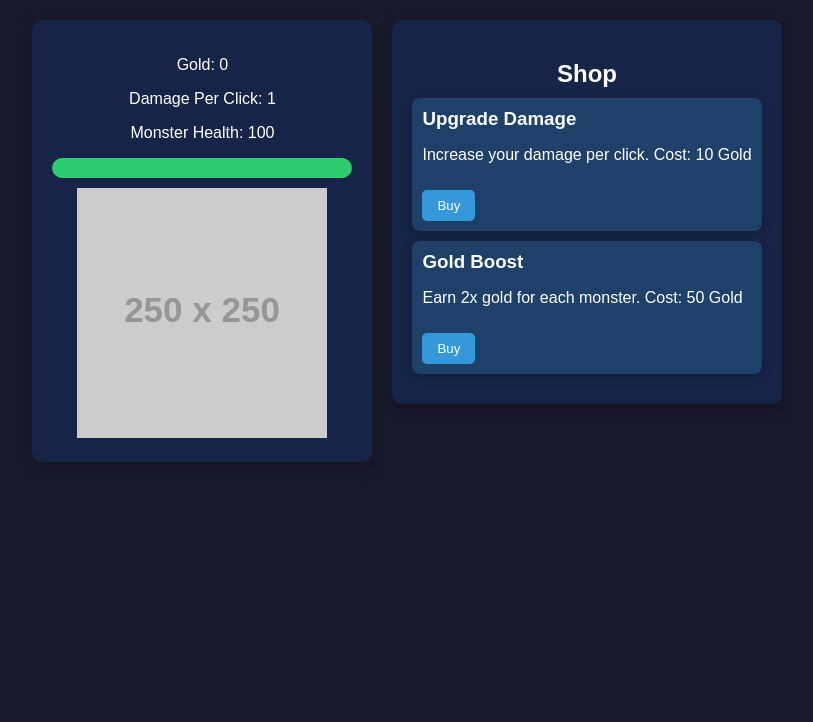
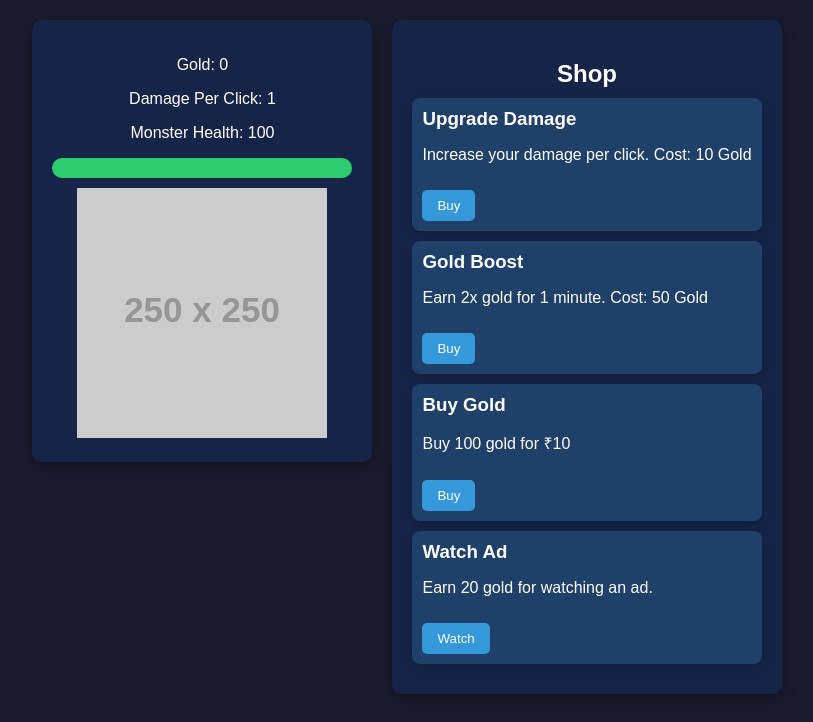
Before and after one commit to ArnavBarway/Monsterclicker, a plain HTML site: page index.html in a window 1280 px wide. Shown: the part 78-800 px from the top of the page, without its empty margins (233-1046 px from the left). Drawn offline with Linux system fonts and the light colour scheme; placeholder pictures from the web are drawn by us.

Commit message:
Update index.html

```diff
--- a/index.html
+++ b/index.html
@@ -76,6 +76,10 @@
         .shop-item button:hover {
             background-color: #2980b9;
         }
+        #boost-timer {
+            font-size: 1.2em;
+            color: #f1c40f;
+        }
     </style>
 </head>
 <body>
@@ -85,6 +89,7 @@
             <p>Gold: <span id="gold">0</span></p>
             <p>Damage Per Click: <span id="dpc">1</span></p>
             <p>Monster Health: <span id="health">100</span></p>
+            <div id="boost-timer"></div>
             <div class="health-bar">
                 <div id="health-bar-inner" class="health-bar-inner"></div>
             </div>
@@ -99,8 +104,18 @@
             </div>
             <div class="shop-item">
                 <h3>Gold Boost</h3>
-                <p>Earn 2x gold for each monster. Cost: 50 Gold</p>
+                <p>Earn 2x gold for 1 minute. Cost: 50 Gold</p>
                 <button id="buy-gold-boost">Buy</button>
+            </div>
+            <div class="shop-item">
+                <h3>Buy Gold</h3>
+                <p>Buy 100 gold for ₹10</p>
+                <button id="buy-gold">Buy</button>
+            </div>
+            <div class="shop-item">
+                <h3>Watch Ad</h3>
+                <p>Earn 20 gold for watching an ad.</p>
+                <button id="watch-ad">Watch</button>
             </div>
         </div>
     </div>
```
